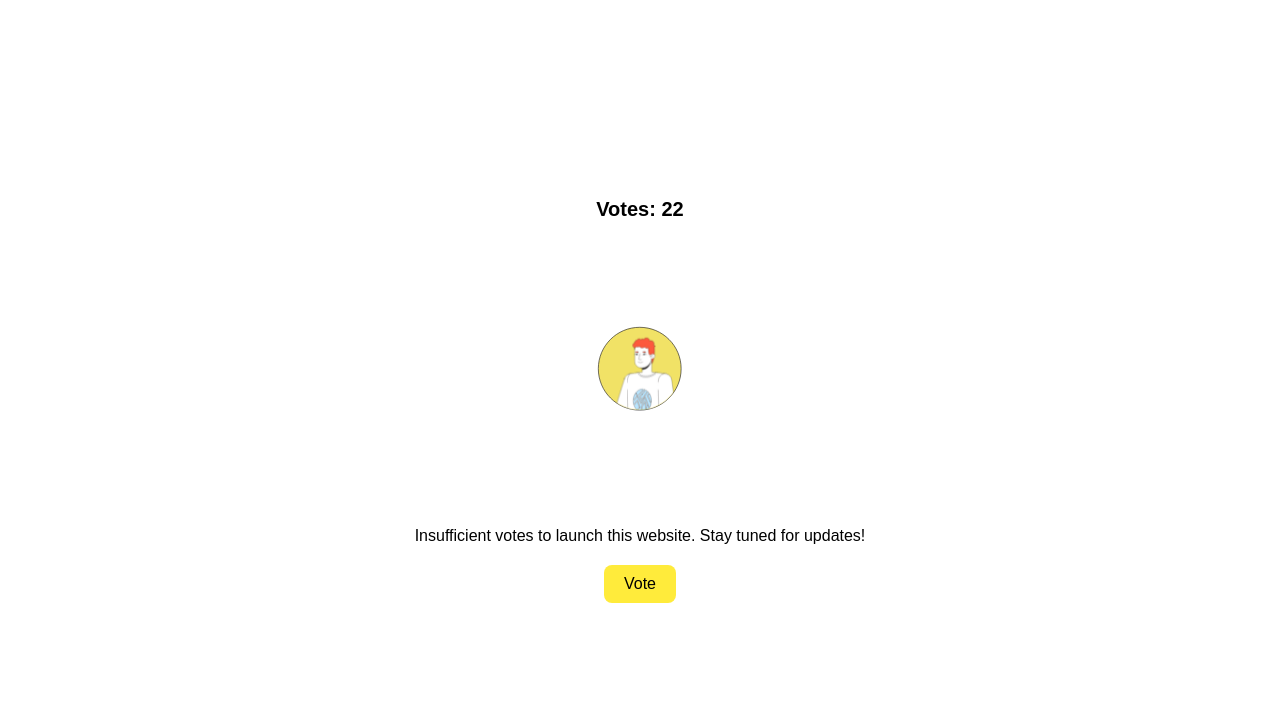
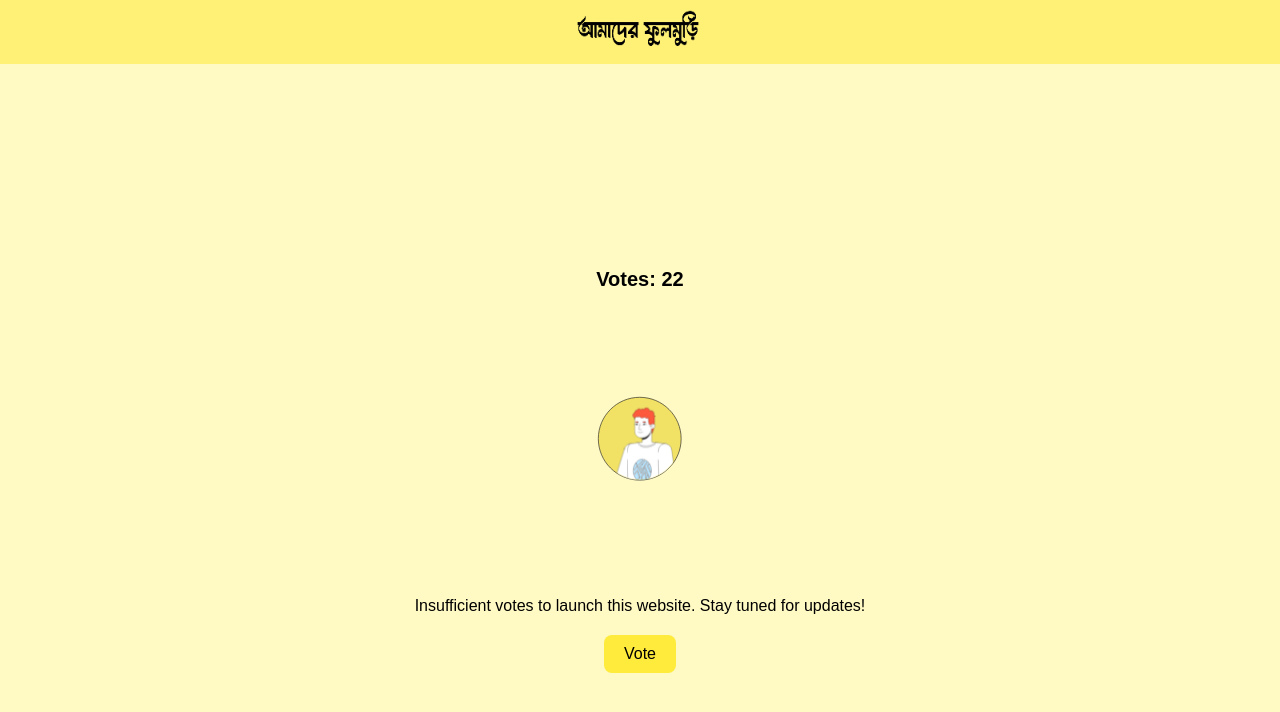
Before and after one commit to saiful3278/saiful3278.github.io, a plain HTML site: page index.html in a window 1280 px wide. Drawn offline with nearby package versions, Linux system fonts and the light colour scheme.

Commit message:
Update index.html

```diff
--- a/index.html
+++ b/index.html
@@ -7,10 +7,7 @@
   <script src="https://unpkg.com/lottie-web@5.7.4/build/player/lottie.min.js"></script>
   <style>
     body {
-      <div id="toolbar">
-  <img src="20250429_231018.png" alt="Logo" />
-</div>
-      background-color: #fff9c4;
+      background-color: #fff9c4; /* Light yellow */
       margin: 0;
       font-family: Arial, sans-serif;
       display: flex;
@@ -19,21 +16,41 @@
       justify-content: center;
       height: 100vh;
       text-align: center;
+      padding-top: 70px; /* space for toolbar */
     }
+
+    #toolbar {
+      width: 100%;
+      background-color: #fff176;
+      padding: 10px 0;
+      text-align: center;
+      position: fixed;
+      top: 0;
+      left: 0;
+      z-index: 10;
+    }
+
+    #toolbar img {
+      height: 40px;
+    }
+
     #voteCount {
       font-size: 20px;
       margin-bottom: 20px;
       font-weight: bold;
     }
+
     #lottie {
       width: 250px;
       height: 250px;
       margin-bottom: 20px;
     }
+
     p {
       font-size: 16px;
       margin-bottom: 20px;
     }
+
     button {
       padding: 10px 20px;
       font-size: 16px;
@@ -42,12 +59,17 @@
       border-radius: 8px;
       cursor: pointer;
     }
+
     button:hover {
       background-color: #fdd835;
     }
   </style>
 </head>
 <body>
+
+  <div id="toolbar">
+    <img src="20250429_231018.png" alt="Logo" />
+  </div>
 
   <div id="voteCount">Votes: <span id="count">22</span></div>
   <div id="lottie"></div>
@@ -61,7 +83,7 @@
       renderer: 'svg',
       loop: true,
       autoplay: true,
-      path: 'Hi.json' // This is correct!
+      path: 'Hi.json' // Local Lottie file
     });
 
     let votes = localStorage.getItem('votesCount') || 22;
```
